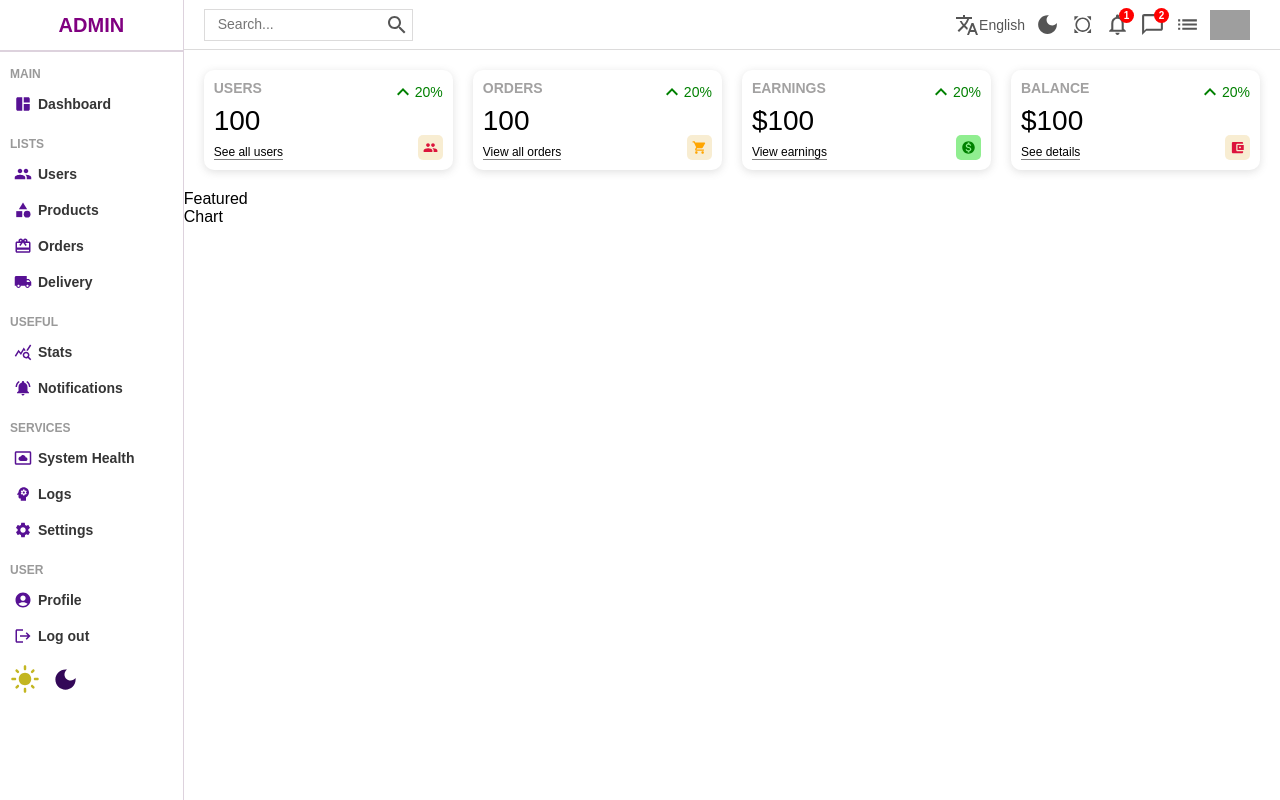
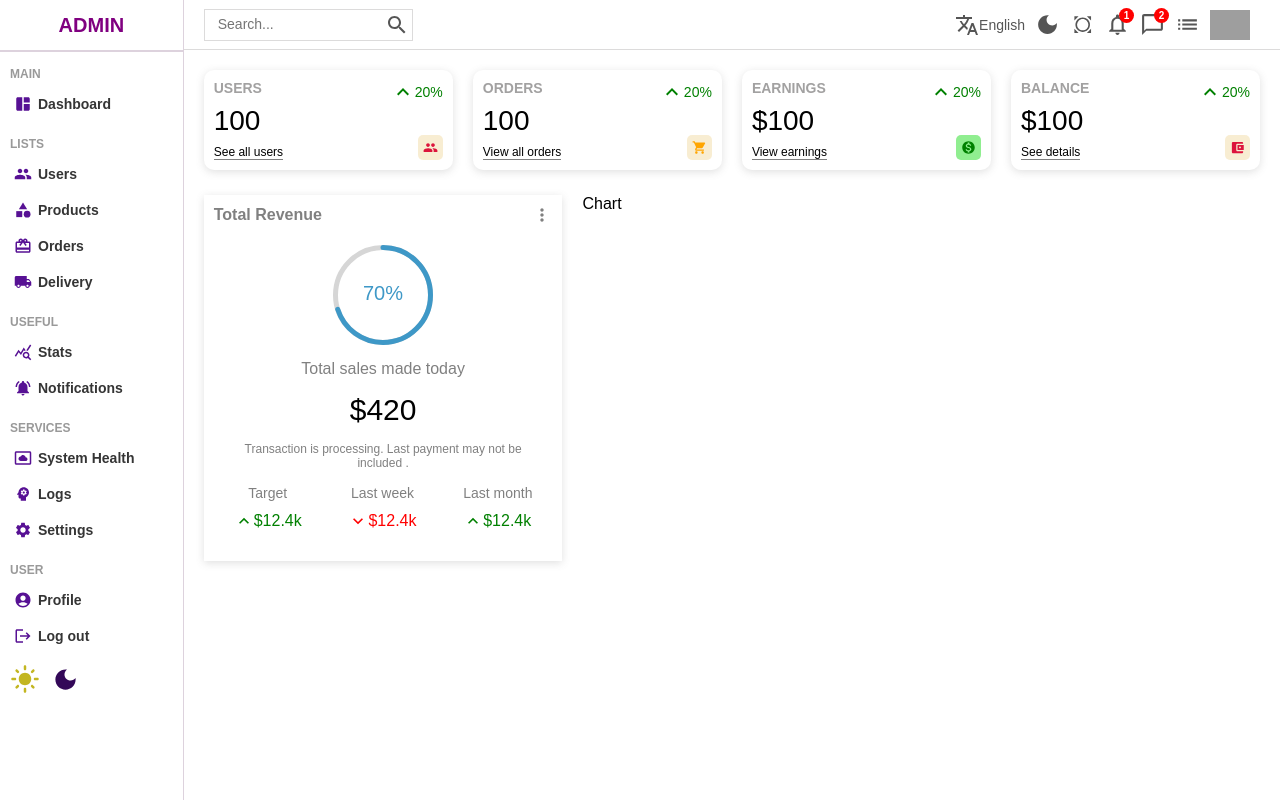
Before and after one commit to teonamaghradze/dashboard, a React (Create React App) app: page / in a window 1280 px wide. Built offline with nearby package versions, Linux system fonts and the light colour scheme; grey boxes are pictures that could not be loaded.

Commit message:
add total revenue and its styles

```diff
--- a/package.json
+++ b/package.json
@@ -11,6 +11,7 @@
     "@testing-library/react": "^13.4.0",
     "@testing-library/user-event": "^13.5.0",
     "react": "^18.2.0",
+    "react-circular-progressbar": "^2.1.0",
     "react-dom": "^18.2.0",
     "react-router-dom": "^6.21.3",
     "react-scripts": "5.0.1",
--- a/src/components/chart/Chart.scss
+++ b/src/components/chart/Chart.scss
@@ -0,0 +1,3 @@
+.chart {
+  flex: 4;
+}
--- a/src/components/featured/Featured.jsx
+++ b/src/components/featured/Featured.jsx
@@ -1,7 +1,54 @@
 import "./Featured.scss";
+import MoreVertIcon from "@mui/icons-material/MoreVert";
+import { CircularProgressbar } from "react-circular-progressbar";
+import "react-circular-progressbar/dist/styles.css";
+import ExpandMoreIcon from "@mui/icons-material/ExpandMore";
+import ExpandLessIcon from "@mui/icons-material/ExpandLess";
 
 function Featured() {
-  return <div className="featured">Featured</div>;
+  return (
+    <div className="featured">
+      <div className="top">
+        <h1 className="title">Total Revenue</h1>
+        <MoreVertIcon fontSize="small" />
+      </div>
+      <div className="bottom">
+        <div className="featured-chart">
+          <CircularProgressbar value={70} text={"70%"} strokeWidth={5} />
+        </div>
+        <p className="title">Total sales made today</p>
+        <p className="amount">$420</p>
+        <p className="desc">
+          Transaction is processing. Last payment may not be included .
+        </p>
+        <div className="summery">
+          <div className="item">
+            <div className="item-title">Target</div>
+            <div className="item-result positive">
+              <ExpandLessIcon fontSize="small" />
+              <div className="result-amount">$12.4k</div>
+            </div>
+          </div>
+
+          <div className="item">
+            <div className="item-title">Last week</div>
+            <div className="item-result negative">
+              <ExpandMoreIcon fontSize="small" />
+              <div className="result-amount">$12.4k</div>
+            </div>
+          </div>
+
+          <div className="item">
+            <div className="item-title">Last month</div>
+            <div className="item-result positive">
+              <ExpandLessIcon fontSize="small" />
+              <div className="result-amount">$12.4k</div>
+            </div>
+          </div>
+        </div>
+      </div>
+    </div>
+  );
 }
 
 export default Featured;
--- a/src/components/featured/Featured.scss
+++ b/src/components/featured/Featured.scss
@@ -0,0 +1,73 @@
+.featured {
+  flex: 2;
+  box-shadow: rgba(99, 99, 99, 0.2) 0px 2px 8px 0px;
+  padding: 10px;
+
+  .top {
+    display: flex;
+    align-items: center;
+    justify-content: space-between;
+    color: gray;
+
+    .title {
+      font-size: 16px;
+    }
+  }
+
+  .bottom {
+    padding: 20px;
+    display: flex;
+    flex-direction: column;
+    align-items: center;
+    justify-content: center;
+    gap: 15px;
+
+    .featured-chart {
+      width: 100px;
+      height: 100px;
+    }
+
+    .title {
+      font-weight: 500;
+      color: gray;
+    }
+    .amount {
+      font-size: 30px;
+    }
+    .desc {
+      font-weight: 300;
+      font-size: 12px;
+      color: gray;
+      text-align: center;
+    }
+
+    .summery {
+      width: 100%;
+      display: flex;
+      align-items: center;
+      justify-content: space-between;
+
+      .item {
+        text-align: center;
+
+        .item-title {
+          font-size: 14px;
+          color: gray;
+        }
+
+        .item-result {
+          display: flex;
+          align-items: center;
+          margin-top: 10px;
+
+          &.positive {
+            color: green;
+          }
+          &.negative {
+            color: red;
+          }
+        }
+      }
+    }
+  }
+}
--- a/src/pages/home/Home.scss
+++ b/src/pages/home/Home.scss
@@ -4,10 +4,15 @@
   .home-container {
     flex: 6;
 
-    .widgets {
+    .widgets,
+    .charts {
       display: flex;
       padding: 20px;
       gap: 20px;
     }
+
+    .charts {
+      padding: 5px 20px;
+    }
   }
 }
```
Also changed, not shown: 1 other file (tests, documents, lock files or other folders).
